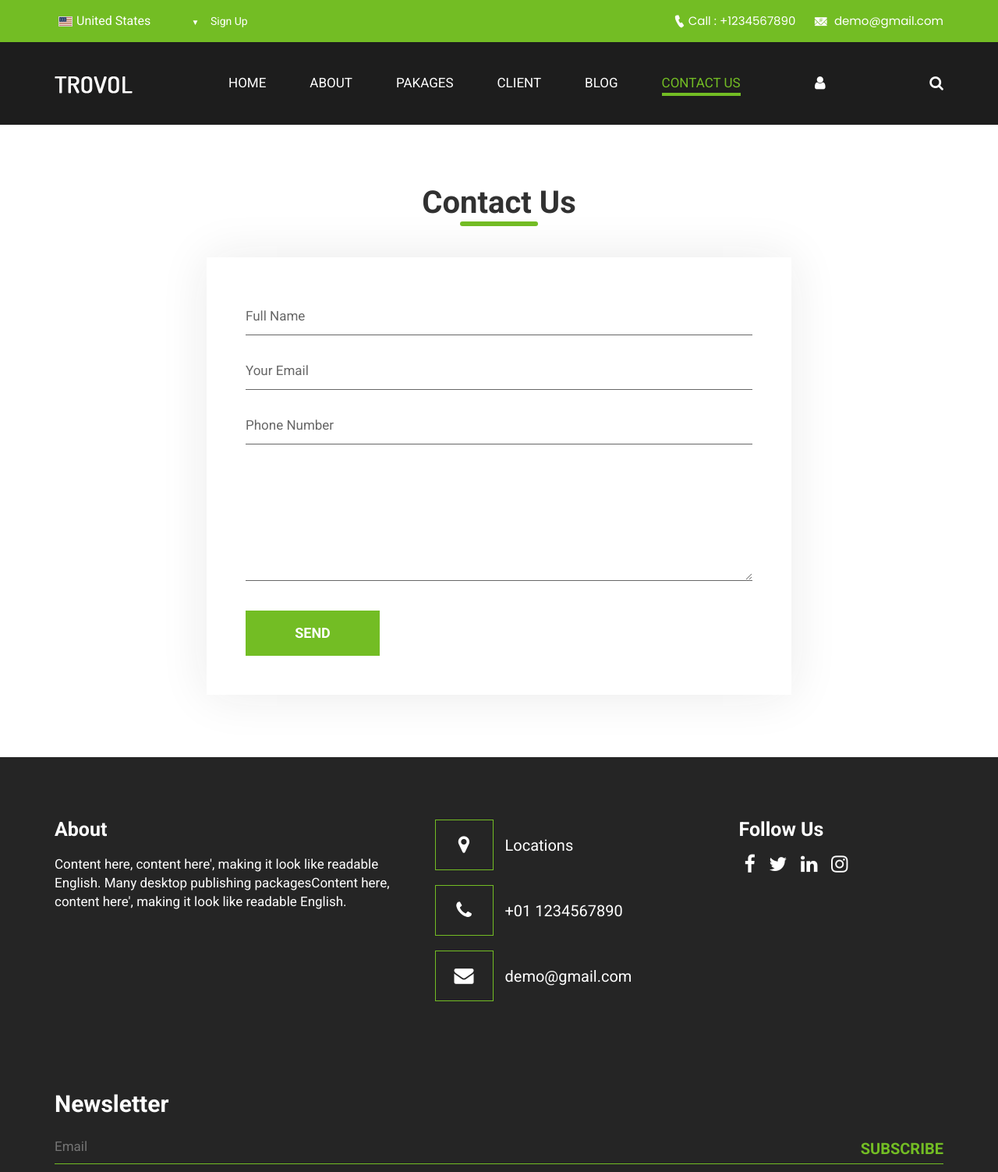
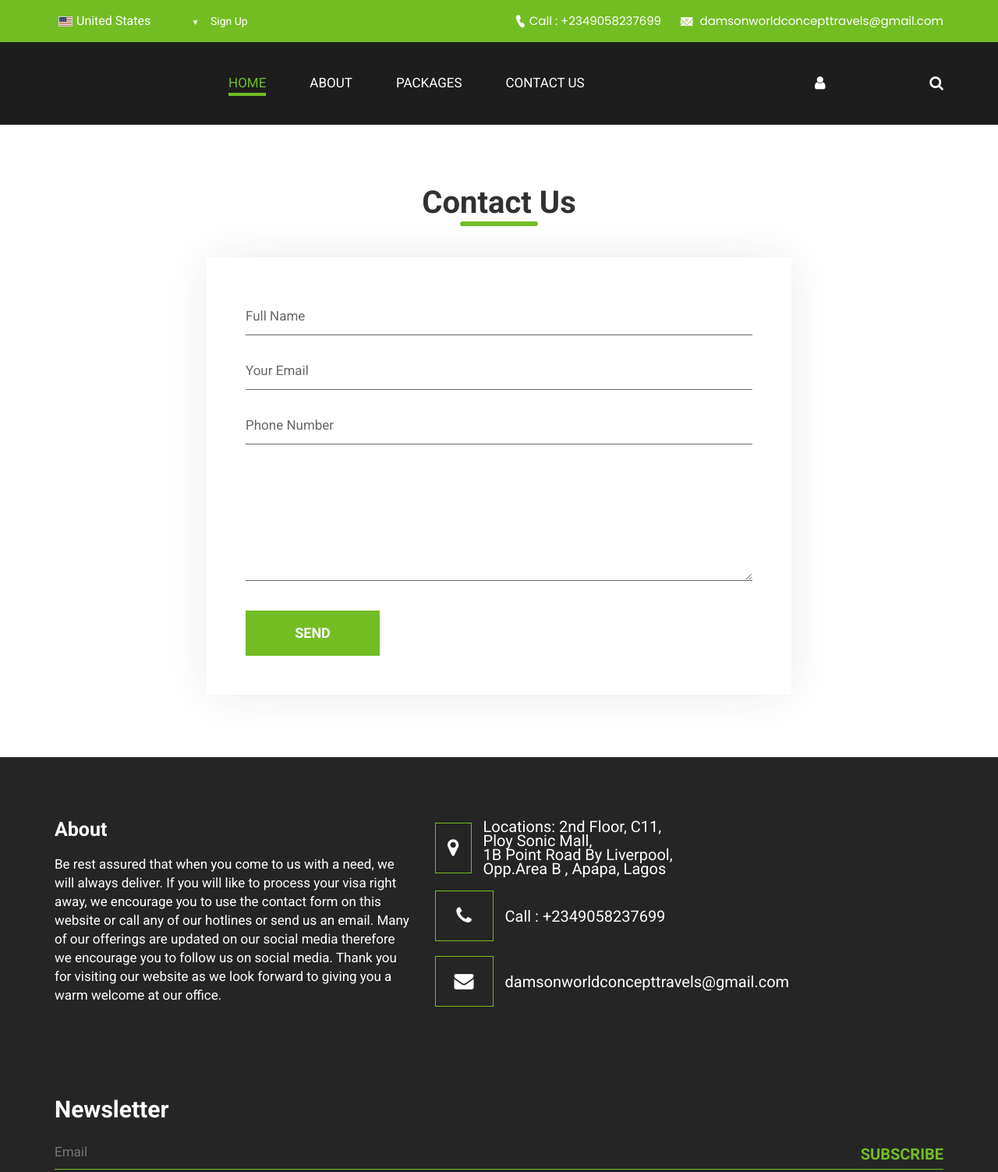
Before and after one commit to olamilekan13/damson, a plain HTML site: page contact.html in a window 1280 px wide. Shown: the top 1503 px of the page at 78% size. Drawn offline with nearby package versions, Linux system fonts and the light colour scheme.

Commit message:
FINL TOUCH

```diff
--- a/contact.html
+++ b/contact.html
@@ -51,8 +51,8 @@
                            <span> <a href="javascript:void(0)">Sign Up</a> </span>
                         </div>
                         <ul class="top_infomation">
-                           <li><img src="images/ti_call.png" alt="#"/>Call : +1234567890</li>
-                           <li><img src="images/ti_mail.png" alt="#"/><a href="Javascript:void(0)"> demo@gmail.com</a></li>
+                           <li><img src="images/ti_call.png" alt="#"/>Call : +2349058237699 </li>
+                           <li><img src="images/ti_mail.png" alt="#"/><a href="Javascript:void(0)"> damsonworldconcepttravels@gmail.com</a></li>
                         </ul>
                      </div>
                   </div>
@@ -66,7 +66,7 @@
                      <div class="full">
                         <div class="center-desk">
                            <div class="logo">
-                              <a href="index.html"><img src="images/logo.png" alt="#" /></a>
+                              <a href="index.html"> </a>
                            </div>
                         </div>
                      </div>
@@ -78,22 +78,22 @@
                         </button>
                         <div class="collapse navbar-collapse" id="navbarsExample04">
                            <ul class="navbar-nav mr-auto">
-                              <li class="nav-item">
+                              <li class="nav-item active">
                                  <a class="nav-link" href="index.html">Home</a>
                               </li>
                               <li class="nav-item">
                                  <a class="nav-link" href="about.html">About</a>
                               </li>
                               <li class="nav-item">
-                                 <a class="nav-link" href="pakages.html">Pakages </a>
+                                 <a class="nav-link" href="pakages.html">Packages </a>
                               </li>
-                              <li class="nav-item">
+                              <!-- <li class="nav-item">
                                  <a class="nav-link" href="client.html">client </a>
                               </li>
                               <li class="nav-item">
                                  <a class="nav-link" href="blog.html">Blog</a>
-                              </li>
-                              <li class="nav-item active">
+                              </li> -->
+                              <li class="nav-item">
                                  <a class="nav-link" href="contact.html">Contact Us</a>
                               </li>
                            </ul>
@@ -151,18 +151,24 @@
                   <div class="col-md-5">
                      <div class="follow text_align_left">
                         <h3>About</h3>
-                        <p>Content here, content here', making it look like readable English. Many desktop publishing packagesContent here, content here', making it look like readable English.</p>
+                        <p> Be rest assured that when you come to us with a need, we will always deliver. If you will like to process your visa right away, we encourage you to use the contact form on this website or call any of our hotlines or send us an email.
+
+                           Many of our offerings are updated on our social media therefore we encourage you to follow us on social media.
+
+                           Thank you for visiting our website as we look forward to giving you a warm welcome at our office.</p>
                      </div>
                   </div>
                   <div class="col-md-4 ">
                      <ul class="conta">
-                        <li><i class="fa fa-map-marker" aria-hidden="true"></i>Locations
+                        <li><i class="fa fa-map-marker" aria-hidden="true"></i> Locations: 2nd Floor, C11,
+                           <br> Ploy Sonic Mall,  <br>1B Point Road By Liverpool,
+                            Opp.Area B , Apapa, Lagos
                         </li>
-                        <li><i class="fa fa-phone" aria-hidden="true"></i>+01 1234567890</li>
-                        <li> <i class="fa fa-envelope" aria-hidden="true"></i><a href="Javascript:void(0)"> demo@gmail.com</a></li>
+                        <li><i class="fa fa-phone" aria-hidden="true"></i> Call : +2349058237699 </li>
+                        <li> <i class="fa fa-envelope" aria-hidden="true"></i><a href="Javascript:void(0)"> damsonworldconcepttravels@gmail.com</a></li>
                      </ul>
                   </div>
-                  <div class="col-md-3">
+                  <!-- <div class="col-md-3">
                      <div class="follow text_align_left">
                         <h3>Follow Us</h3>
                         <ul class="social_icon ">
@@ -172,7 +178,7 @@
                            <li><a href="Javascript:void(0)"><i class="fa fa-instagram" aria-hidden="true"></i></a></li>
                         </ul>
                      </div>
-                  </div>
+                  </div> -->
                   <div class="col-md-12">
                      <div class="follow letter text_align_left">
                         <h3>Newsletter</h3>
@@ -188,7 +194,7 @@
                <div class="container">
                   <div class="row">
                      <div class="col-md-12">
-                        <p>© 2020 All Rights Reserved. Design by <a href="https://html.design/"> Free html Templates</a></p>
+                        <p>© 2022 All Rights Reserved</p>
                      </div>
                   </div>
                </div>
```
Also changed, not shown: about.html (+2 -2 lines), index.html (+2 -2 lines), pakages.html (+9 -30 lines).
